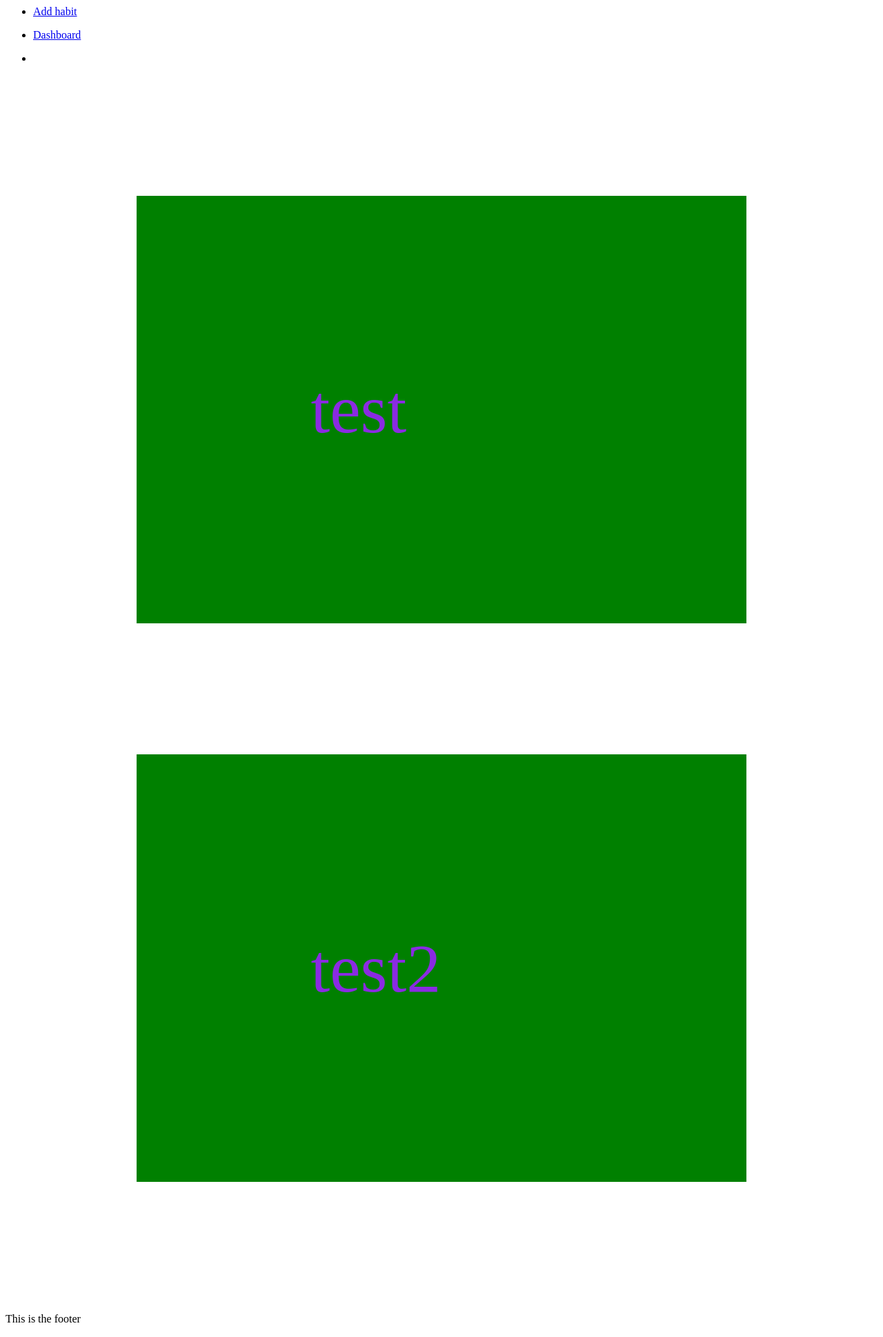
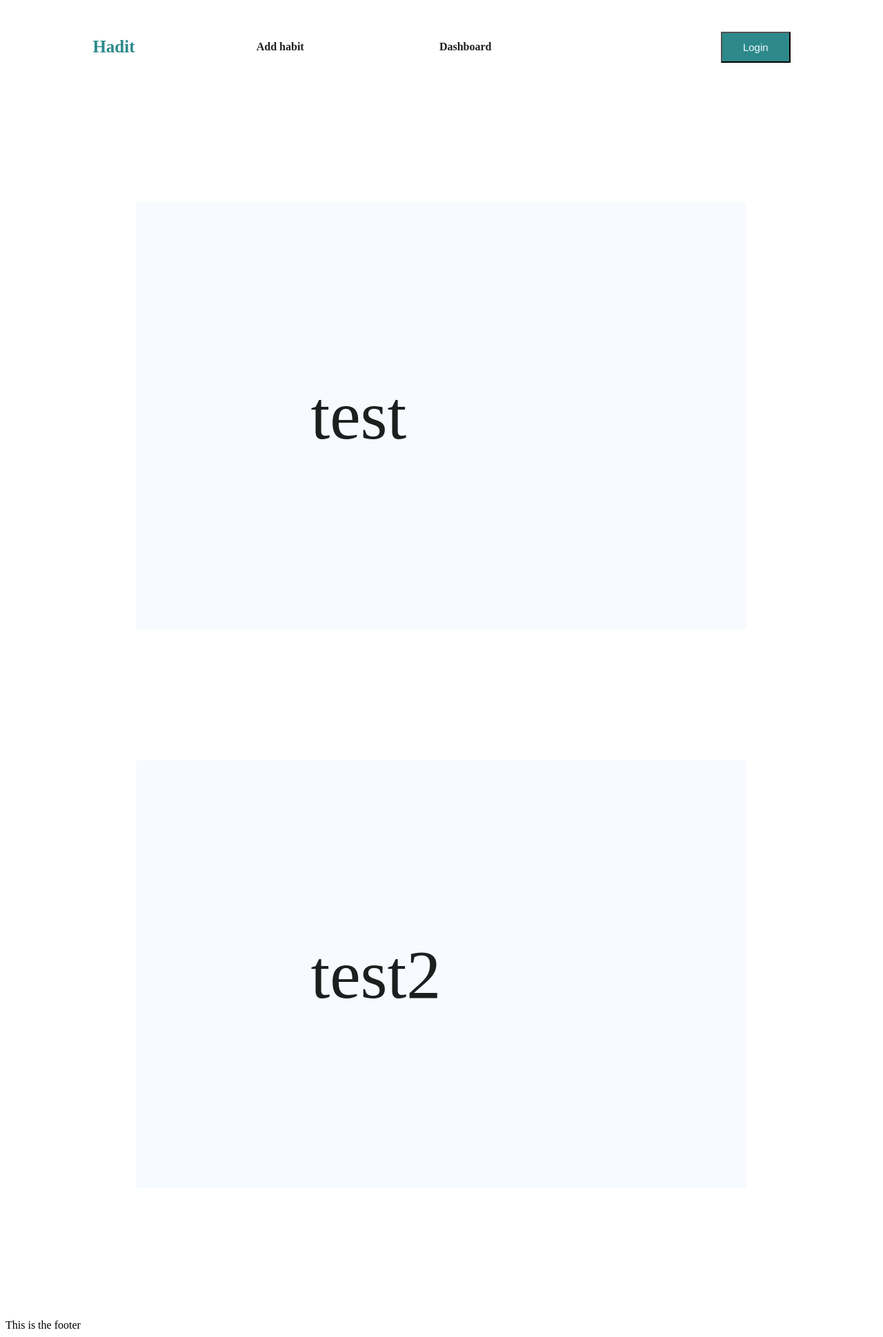
Before and after one commit to Jaxues/2023-Project, a Flask app: page /dashboard in a window 1280 px wide. Shown: the whole page at 69% size. Before the commit the page ends 1918 px from the top, so only its background shows below. Run offline with Flask 2, Linux system fonts and the light colour scheme; data comes from the database, SQL or seed files in the repository.

Commit message:
Create Navbar and applied styling

```diff
--- a/app/routes.py
+++ b/app/routes.py
@@ -20,3 +20,7 @@ def addhabit():
         db.session.commit()
         return redirect(url_for('dashboard'))
     return render_template('addHabit.html', form=form)
+
+@app.route('/login', methods=['get','post'])
+def login():
+    return render_template('login.html')
--- a/app/static/css/style.css
+++ b/app/static/css/style.css
@@ -1,7 +1,62 @@
+:root{
+    --primary_color:#f7faff;
+    --secondary_color:#1D1F1F;
+    --accent_color:#2D898B;
+}
+
+
 .Habit {
-    background-color: green;
+    background-color: var(--primary_color);
     margin: 15%;
     padding: 20%;
-    color: blueviolet;
+    color: var(--secondary_color);
     font-size: 100;
 }
+
+/* Styling for Navbar*/
+.hero{
+    height: 25px;
+    width:100%;
+    margin: 0;
+    padding: 0;
+    background-color: var(--primary_color);
+}
+
+nav{
+    display: flex;
+    align-items: center;
+    justify-content: space-between;
+    padding-top: 25px;
+    padding-left: 10%;
+    padding-right: 10%;
+}
+
+.logo{
+    color: var(--accent_color);
+    font-size: 25px;
+    font-weight: 25%;
+}
+
+nav ul li{
+    list-style: none;
+    display: inline-block;
+    padding: 10px 20px;
+}
+ nav ul li a{
+    color: var(--secondary_color);
+    text-decoration: none;
+    font-weight: bold;
+ }
+
+ nav ul li a:hover{
+    color: var(--accent_color);
+    transition: .5s;
+ }
+
+ .login{
+    background: var(--accent_color);
+    padding: 12px 30px;
+    color: var(--primary_color);
+    font-size: 15px;
+    transition: .7s;
+ }
--- a/app/templates/base.html
+++ b/app/templates/base.html
@@ -1,9 +1,11 @@
+<link href="{{ url_for('static',filename='css/style.css')}}" rel="stylesheet">
 <nav>
+    <h1 class="logo"> Hadit</h1>
     <ul><li><a href="{{url_for('addhabit')}}">Add habit</a></li></ul>
     <ul><li><a href="{{url_for('dashboard')}}"> Dashboard</a></li></ul>
     <ul><li><a href="{{url_for('index')}}"></a></li></ul>
+    <button action="{{url_for('login')}}" class="login"> Login</button>
 </nav>
-<link href="{{ url_for('static',filename='css/style.css')}}" rel="stylesheet">
 {% block content%}
 
 {% endblock%}
--- /dev/null
+++ b/app/templates/login.html
@@ -0,0 +1,5 @@
+{% extends 'base.html' %}
+
+{% block content%}
+<p> This is the login page</p>
+{% endblock %}
```
